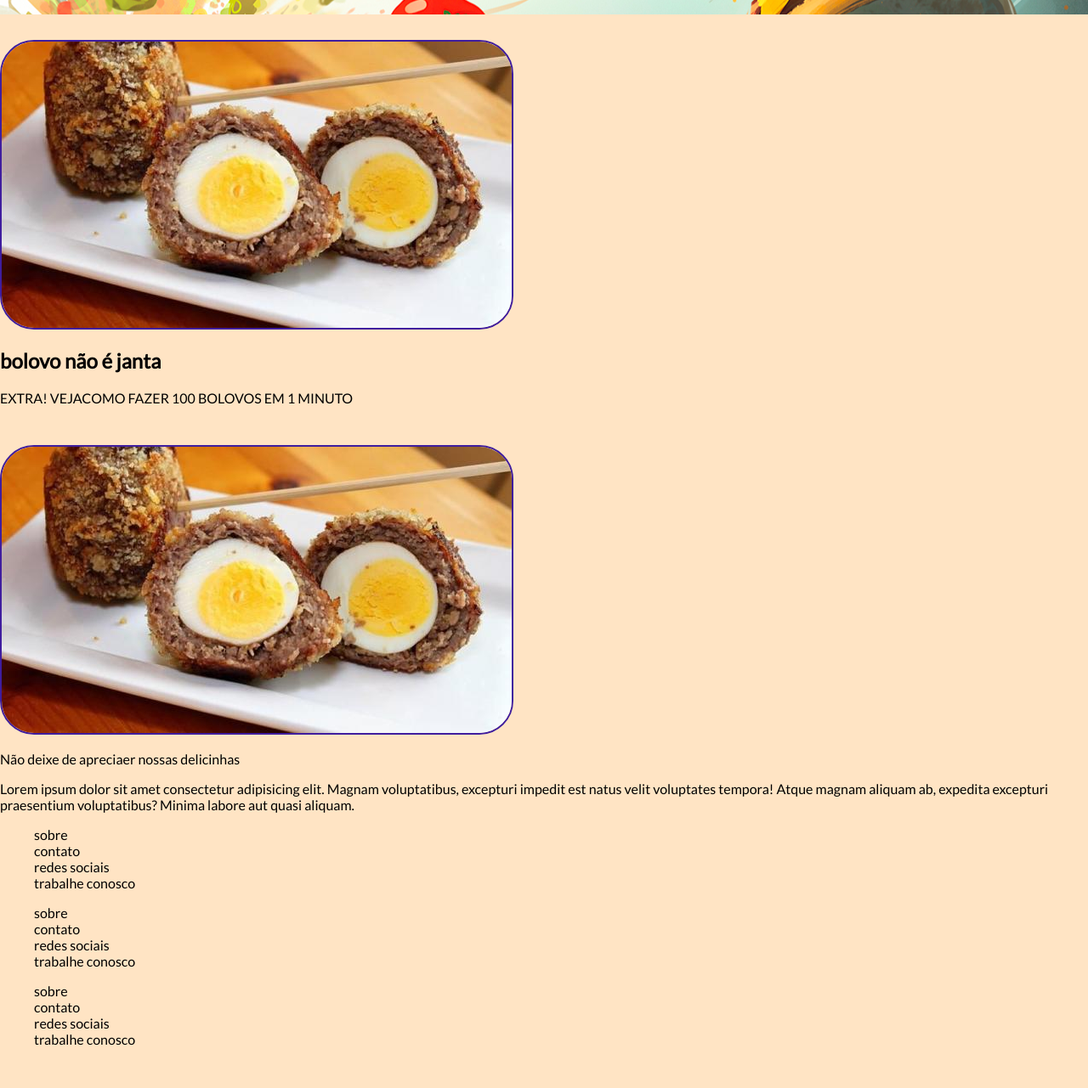
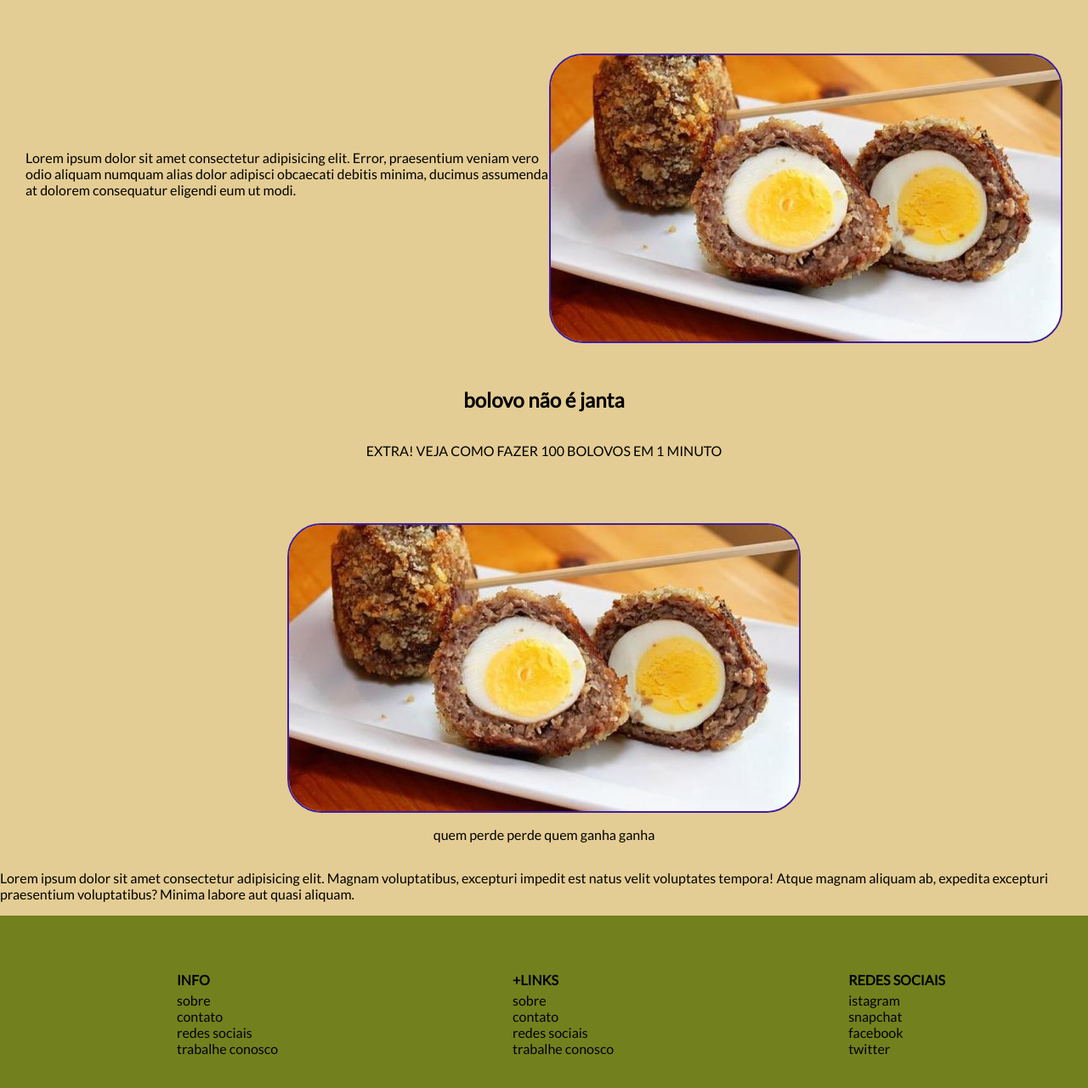
Before and after one commit to GabrielaSousa13/meuprojeto, a plain HTML site: page index.html in a window 1280 px wide. Shown: the part 471-1752 px from the top of the page at 85% size. Before the commit the page ends 1720 px from the top, so only its background shows below. Drawn offline with Linux system fonts and the light colour scheme; a web font is replaced by a local one.

Commit message:
atualizacoes estilos

```diff
--- a/assets/css/estilo.css
+++ b/assets/css/estilo.css
@@ -2,7 +2,7 @@ body{
    font-family: 'Lato', sans-serif;
    margin: 0;
    padding: 0;
-   background-color: bisque;
+   background-color: rgb(228, 205, 148);
 }
 
 ul,ol li{
@@ -14,56 +14,88 @@ a{
     color: #000;
 }
 
+a:hover{
+    color:#2d65ff;
+    font-weight: bold;
+}
+
 .menu{
-    background-color: rgb(226, 131, 42);
+    background-color: rgb(223, 170, 121);
+    display: flex;
+    justify-content: space-between;
+    padding: 10px;
 }
 
 .menu li{
     display: inline;
-    padding-left: 12px;
+    padding-left: 55px;
     font-family: 'Nanum Gothic', sans-serif;
 }
 
 .menu img{
-    width: 60px;
-    padding-left: 20px;
-    padding-top: 16px;
+    width: 40px;
+    height: 40px;
 }
 
 .estilo-imagem{
     border: solid rgb(63, 29, 158) 2px;
     border-radius: 40px;
     size: 10px;
-    margin-top: 30px;
-
-
+    margin-top: 60px;
 }
 
-a:hover{
-    color#
-}
 
 .banner > h1{
     font-family: 'Great Vibes', cursive;
     margin-top: 40px;
     font-size: 50px;
     text-align: center;
-
 }
 
 .banner > p{
     text-align: center;
-    font-family:'Fascinate Inline', cursive;
+    font-family:'Roboto', sans-serif;
 }
 
 .banner{
     padding-top: 100px;
     padding-bottom: 100px;
-    background-image: url('../imagens/comida.jpg')
+    background-image: url('../imagens/comida.jpg');
 
 }
 
-.banner{
-    margin-top: -15px;
+footer{
+    background-color: rgb(114, 129, 29);
+}
 
+.container{
+    display: flex;
+    align-items:center;
+    flex-direction: row-reverse;
+    flex-wrap: row wrap;
 }
+
+.container-flex{
+    display: flex;
+    align-items: center;
+    flex-direction: column;
+}
+
+#receita-bolovo{
+    margin: 30px;
+}
+
+footer > div{
+    display: flex;
+    justify-content: space-around;
+    padding: 50px;
+}
+
+footer > div > div > ol > li:first-child{
+    font-weight: bold;
+    margin-bottom: 5px;
+}
+
+header > nav > nav > ul > li:nth-child(6){
+    font-weight: bold;
+}
--- a/index.html
+++ b/index.html
@@ -12,6 +12,7 @@
     <link href="https://fonts.googleapis.com/css?family=Lato|Nanum+Gothic" rel="stylesheet">
     <link href="https://fonts.googleapis.com/css?family=Great+Vibes|Lato|Nanum+Gothic" rel="stylesheet">
     <link href="https://fonts.googleapis.com/css?family=Fascinate+Inline|Great+Vibes|Lato|Nanum+Gothic" rel="stylesheet">
+    <link href="https://fonts.googleapis.com/css?family=Roboto" rel="stylesheet">
     <title>Meu Projeto</title>
 </head>
 <body>
@@ -25,39 +26,50 @@
                 <li><a href="#">pastéis</a></li>
                 <li><a href="#">extras</a></li>
                 <li><a href="#">bebidas</a></a></li>
-                <li><a href="#">sobremesas</a></li>
+                <li><a href="#">LOGIN</a></li>
             </ul>
         </nav>
     </header>
+
     <main>
         <div class="banner">
             <h1>Comidas de boteco</h1>
             <p>essas são as delicias do nosso estabelecimento</p>
         </div>
+
+        <section id="receita-bolovo">
+            <div class="container">
+            <div>
                 <img class="estilo-imagem" src="assets/imagens/bolovo.jpg" alt="bolovo">
+                </div>
+                <div class="sobre-bolovo">
+                    <p>Lorem ipsum dolor sit amet consectetur adipisicing elit. Error, praesentium veniam vero odio aliquam numquam alias dolor adipisci obcaecati debitis minima, ducimus assumenda at dolorem consequatur eligendi eum ut modi.</p>
+            </div>
+            </div>
+        </section>
 
-        <section id="salgados">
-            <div>
+        <section id="bolovo">
+            <div class="container-flex">
                 <h2>bolovo não é janta</h2>
-                <p>EXTRA! <a href="https://google.com.br" target="_blanck">VEJA</a>COMO FAZER 100 BOLOVOS EM 1 MINUTO</p>
+                <p>EXTRA! <a href="https://google.com.br" target="_blanck">VEJA COMO FAZER 100 BOLOVOS EM 1 MINUTO</a></p>
                 <img class="estilo-imagem" src="assets/imagens/bolovo.jpg" alt="bolovo">
             <aside>
-                    <p>Não deixe de apreciaer nossas delicinhas</p>
+                    <p>quem perde perde quem ganha ganha</p>
             </aside>
              </div>
         </section>
+
           <section id="bolovos">
             <article>
                 <p>Lorem ipsum dolor sit amet consectetur adipisicing elit. Magnam voluptatibus, excepturi impedit est natus velit voluptates tempora! Atque magnam aliquam ab, expedita excepturi praesentium voluptatibus? Minima labore aut quasi aliquam.</p>
-
             </article>
-
         </section>
     </main>
     <footer>
         <div>
              <div>
                 <ol>
+                     <li>INFO</li>
                      <li>sobre</li>
                      <li>contato</li>
                      <li>redes sociais</li>
@@ -66,6 +78,7 @@
              </div>
             <div>
                 <ol>
+                    <li>+LINKS</li>
                     <li>sobre</li>
                     <li>contato</li>
                     <li>redes sociais</li>
@@ -74,10 +87,11 @@
             </div>
             <div>
                 <ol>
-                    <li>sobre</li>
-                    <li>contato</li>
-                    <li>redes sociais</li>
-                    <li>trabalhe conosco</li>
+                    <li>REDES SOCIAIS</li>
+                    <li>istagram</li>
+                    <li>snapchat</li>
+                    <li>facebook</li>
+                    <li>twitter</li>
                 </ol>
             </div>
         </div>
```
Lines whose indentation alone changed are shown as unchanged.
